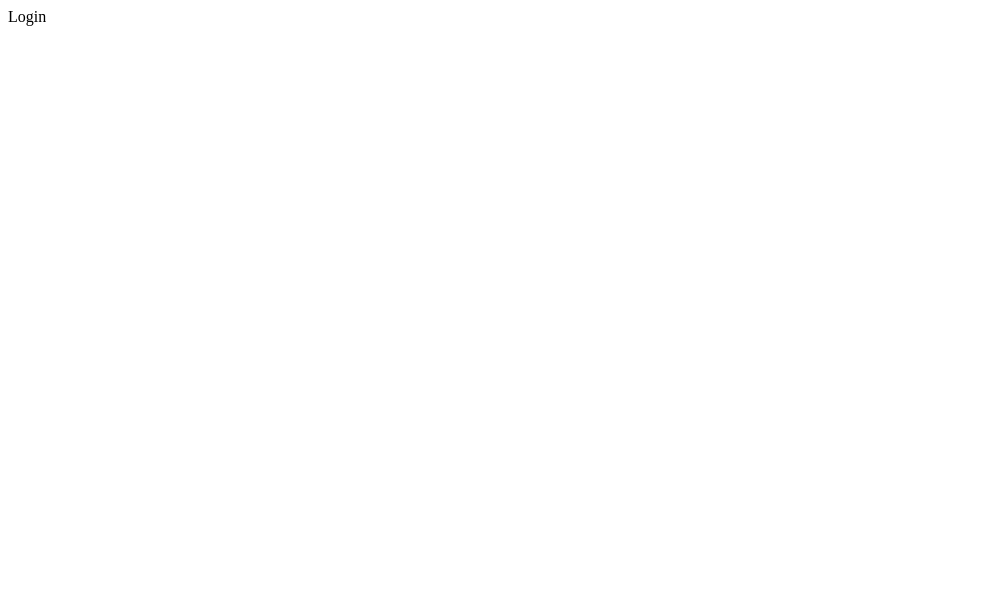
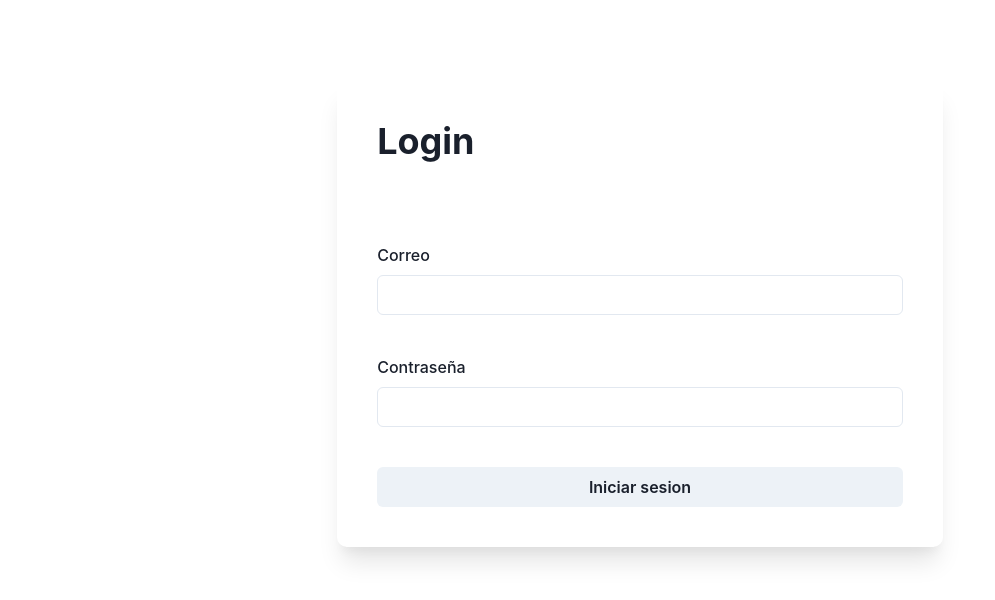
Before and after one commit to heozdev/EventosUABC, a React (Vite) app: page / in a window 1280 px wide. Shown: the top 600 px of the page, without its empty margins (0-995 px from the left). Built offline with nearby package versions, Linux system fonts and the light colour scheme.

Commit message:
Commit con la interfaz del login

```diff
--- a/package.json
+++ b/package.json
@@ -10,9 +10,11 @@
     "preview": "vite preview"
   },
   "dependencies": {
-    "bootstrap": "^5.3.3",
+    "@chakra-ui/react": "^2.8.2",
+    "@emotion/react": "^11.11.4",
+    "@emotion/styled": "^11.11.0",
+    "framer-motion": "^11.0.23",
     "react": "^18.2.0",
-    "react-bootstrap": "^2.10.2",
     "react-dom": "^18.2.0",
     "react-router-dom": "^6.22.3"
   },
--- /dev/null
+++ b/src/layout/Main.jsx
@@ -0,0 +1,3 @@
+export const Main = () => {
+    return <div>Main</div>;
+};
--- /dev/null
+++ b/src/layout/Sidebar.jsx
@@ -0,0 +1,3 @@
+export const Sidebar = () => {
+    return <div>Sidebar</div>;
+};
--- a/src/main.jsx
+++ b/src/main.jsx
@@ -6,6 +6,7 @@ import { Eventos } from "./paginas/Eventos";
 import { Solicitudes } from "./paginas/Solicitudes";
 import { Login } from "./paginas/Login";
 import { Perfil } from "./paginas/Perfil";
+import { ChakraProvider } from "@chakra-ui/react";
 
 const router = createBrowserRouter([
     {
@@ -32,6 +33,8 @@ const router = createBrowserRouter([
 
 ReactDOM.createRoot(document.getElementById("root")).render(
     <React.StrictMode>
-        <RouterProvider router={router} />
+        <ChakraProvider>
+            <RouterProvider router={router} />
+        </ChakraProvider>
     </React.StrictMode>
 );
--- a/src/paginas/Login.jsx
+++ b/src/paginas/Login.jsx
@@ -1,3 +1,34 @@
+import {
+    Box,
+    Button,
+    Container,
+    FormControl,
+    FormLabel,
+    Heading,
+    Input,
+    Stack,
+} from "@chakra-ui/react";
+
 export const Login = () => {
-    return <div>Login</div>;
+    return (
+        <Container borderRadius={10} p={10} mt={20} boxShadow={"xl"}>
+            <Heading mb={20}>Login</Heading>
+            <FormControl>
+                <Stack spacing={10}>
+                    <Box>
+                        <FormLabel>Correo</FormLabel>
+                        <Input type="email" />
+                    </Box>
+                    <Box>
+                        <FormLabel>Contraseña</FormLabel>
+                        <Input type="password" />
+                    </Box>
+                    <Box>
+                        <Button w={"100%"}>Iniciar sesion</Button>
+                    </Box>
+                </Stack>
+                <Stack></Stack>
+            </FormControl>
+        </Container>
+    );
 };
```
Also changed, not shown: 1 other file (tests, documents, lock files or other folders).
